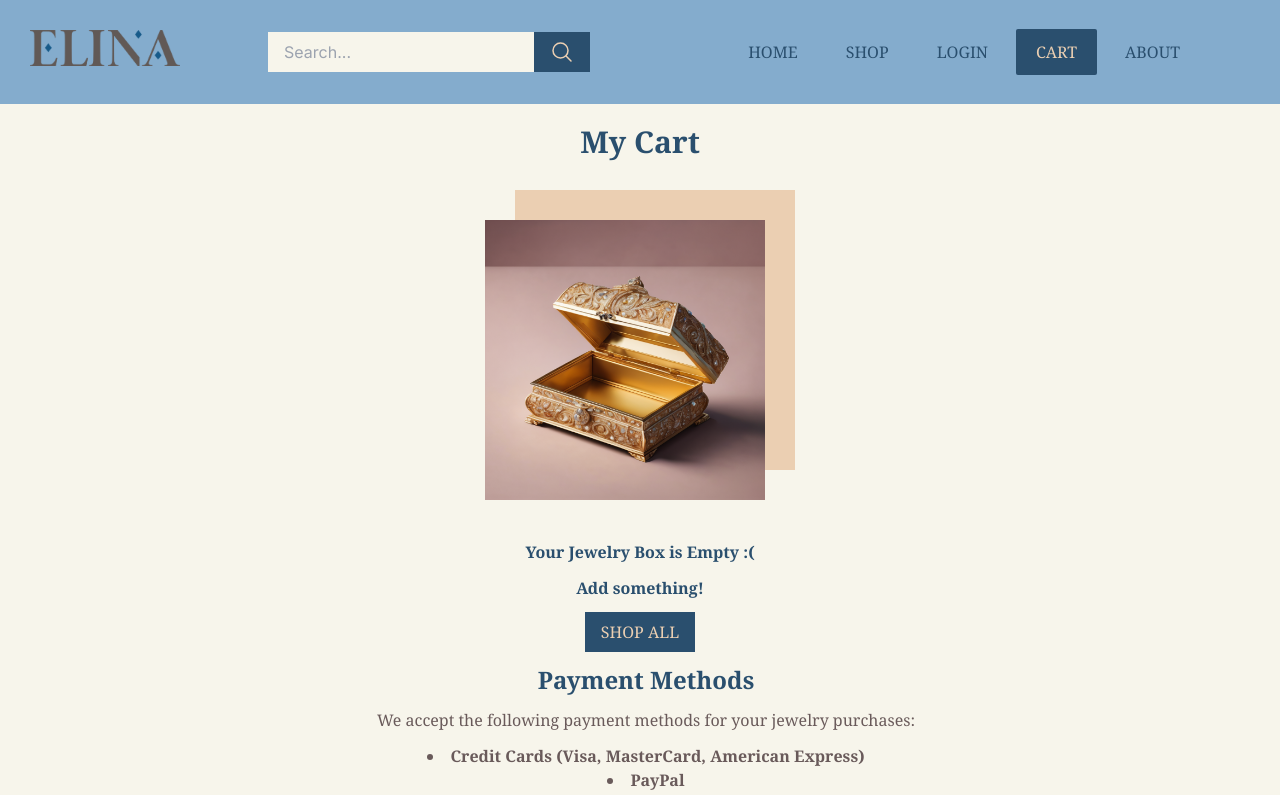
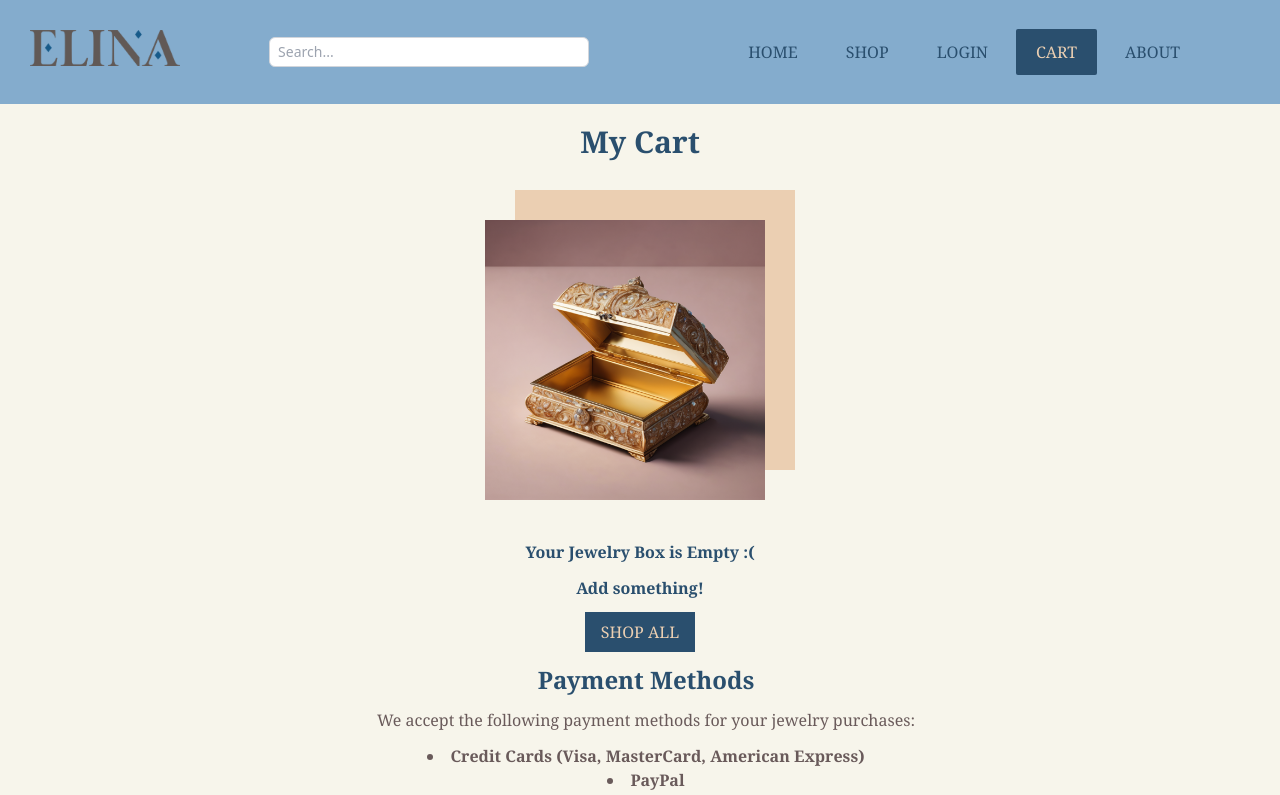
Before and after one commit to DinaVrandecic/HCI-2023-24, a Next.js app in the folder semester-project/: page /cart in a window 1280 px wide. Shown: the top 795 px of the page. Built offline with nearby package versions, Linux system fonts and the light colour scheme.

Commit message:
search started not finished

```diff
--- a/semester-project/app/shop/[category]/page.tsx
+++ b/semester-project/app/shop/[category]/page.tsx
@@ -68,7 +68,8 @@ function Page({ params }: pageProps) {
           }
         }
       `;
-    } else {
+    }
+    else {
       // Redirect to not-found page
       setRedirectToNotFound(true);
       return;
@@ -88,15 +89,9 @@ function Page({ params }: pageProps) {
     fetchData();
   }, [params.category]);
 
-  const productData = {
-    imageUrl: "/pictures/ring.png",
-    title: "RingEarring",
-    price: "5.00",
-  };
-
   const handleAddToCart = () => {
     // Handle adding to cart logic
-    console.log("Added to cart:", productData.title);
+    console.log("Added to cart!");
   };
 
   if (redirectToNotFound) {
--- a/semester-project/components/Search.tsx
+++ b/semester-project/components/Search.tsx
@@ -1,24 +1,120 @@
-import React from "react";
+// "use client"
+// import React, { useRef, useState, useEffect } from "react";
+// import { fetchGraphQL } from "@/utils/networking/contentfulFetch";
+// import Link from "next/link";
+
+// export default function Search() {
+//     return (
+//         <div className="flex items-center">
+//             <div className="flex ">
+//                 <input
+//                     type="text"
+//                     className="block w-[80px] lg:w-full p-[3px] lg:px-4 py-2 text-brown1 bg-page_background focus:ring-peach1 focus:outline-none focus:ring focus:ring-opacity-70"
+//                     placeholder="Search..."
+//                 />
+//                 <Link href="/notFound" className="flex">
+//                     <button className="px-4 text-peach1 bg-dark_blue  ">
+//                     <svg xmlns="http://www.w3.org/2000/svg" fill="none" viewBox="0 0 24 24" strokeWidth="1.5" stroke="currentColor" className="w-6 h-6">
+//                         <path strokeLinecap="round" strokeLinejoin="round" d="m21 21-5.197-5.197m0 0A7.5 7.5 0 1 0 5.196 5.196a7.5 7.5 0 0 0 10.607 10.607Z" />
+//                     </svg>
+//                     </button>
+//                 </Link>
+
+//             </div>
+//         </div>
+//     );
+// }
+
+
+
+
+"use client";
+import React, { useRef, useState, useEffect } from "react";
+import { fetchGraphQL } from "@/lib/contentfulFetch";
 import Link from "next/link";
 
-export default function Search() {
+const space_id = "w4hubm46n8vc";
+const access_token = "N45HXFp-MbSa4GvLTotphSM4O3Ey5jCx9Qvb8-9p5PE";
+
+interface Product {
+  name: string;
+  category: string;
+
+}
+
+function Search() {
+  const inputRef = useRef<HTMLInputElement>(null);
+  const [searchReults, setSearchResults] = useState<Product[]>([]);
+
+  const handleInputChange = (e: React.ChangeEvent<HTMLInputElement>) => {
+    console.log(e.target.value)
+    const       query = `
+    query {
+      productCollection (where: {name_contains: "${e.target.value}"}) {
+        items {
+          name
+          price
+          category
+          picture {
+            title
+            description
+            contentType
+            url
+          }
+        }
+      }
+    }
+  `;
+    if (e.target.value !== "") {
+      fetchData(query);
+    } else {
+      setSearchResults([]);
+    }
+  };
+
+
+  const fetchData = async (query: string) => {
+
+    try {
+      const response = await fetchGraphQL(query, space_id, access_token);
+      const data = await response.json();
+      setSearchResults(data.data.productCollection.items);
+    } catch (error) {
+      console.log("Error fetching Contentful data:", error);
+    }
+  };
+
   return (
-        <div className="flex items-center">
-            <div className="flex ">
+    <div className="hidden md:flex lg:flex  items-center justify-evenly  shrink-5 relative">
       <input
+        ref={inputRef}
+        onChange={handleInputChange}
         type="text"
-                    className="block w-[80px] lg:w-full p-[3px] lg:px-4 py-2 text-brown1 bg-page_background focus:ring-peach1 focus:outline-none focus:ring focus:ring-opacity-70"
         placeholder="Search..."
+        className="font-sans px-2 py-1 rounded-md border border-gray-300 focus:outline-none focus:ring-2 focus:ring-blue-500 text-black text-sm w-32 lg:w-64 xl:w-80"
       />
-                <Link href="/notFound" className="flex">
-                    <button className="px-4 text-peach1 bg-dark_blue  ">
-                    <svg xmlns="http://www.w3.org/2000/svg" fill="none" viewBox="0 0 24 24" strokeWidth="1.5" stroke="currentColor" className="w-6 h-6">
-                        <path strokeLinecap="round" strokeLinejoin="round" d="m21 21-5.197-5.197m0 0A7.5 7.5 0 1 0 5.196 5.196a7.5 7.5 0 0 0 10.607 10.607Z" />
-                    </svg>
-                    </button>
+      {searchReults.length > 0 && (
+        <div className="absolute w-full bg-white max-h-64 h-content top-full z-10 rounded-sm overflow-y-auto text-black">
+          {searchReults.map((product, index) => (
+            <Link
+              onClick={() => {
+                if (inputRef.current !== null) {
+                  inputRef.current.value = "";
+                }
+                setSearchResults([]);
+              }}
+              href={`/shop/${product.name}`}
+              key={index}
+            >
+              <div className="font-sans text-sm my-1" key={index}>
+                {product.name}
+              </div>
             </Link>
-
+          ))}
         </div>
+      )}
     </div>
   );
 }
+
+export default Search;
```
Lines whose indentation alone changed are shown as unchanged.
